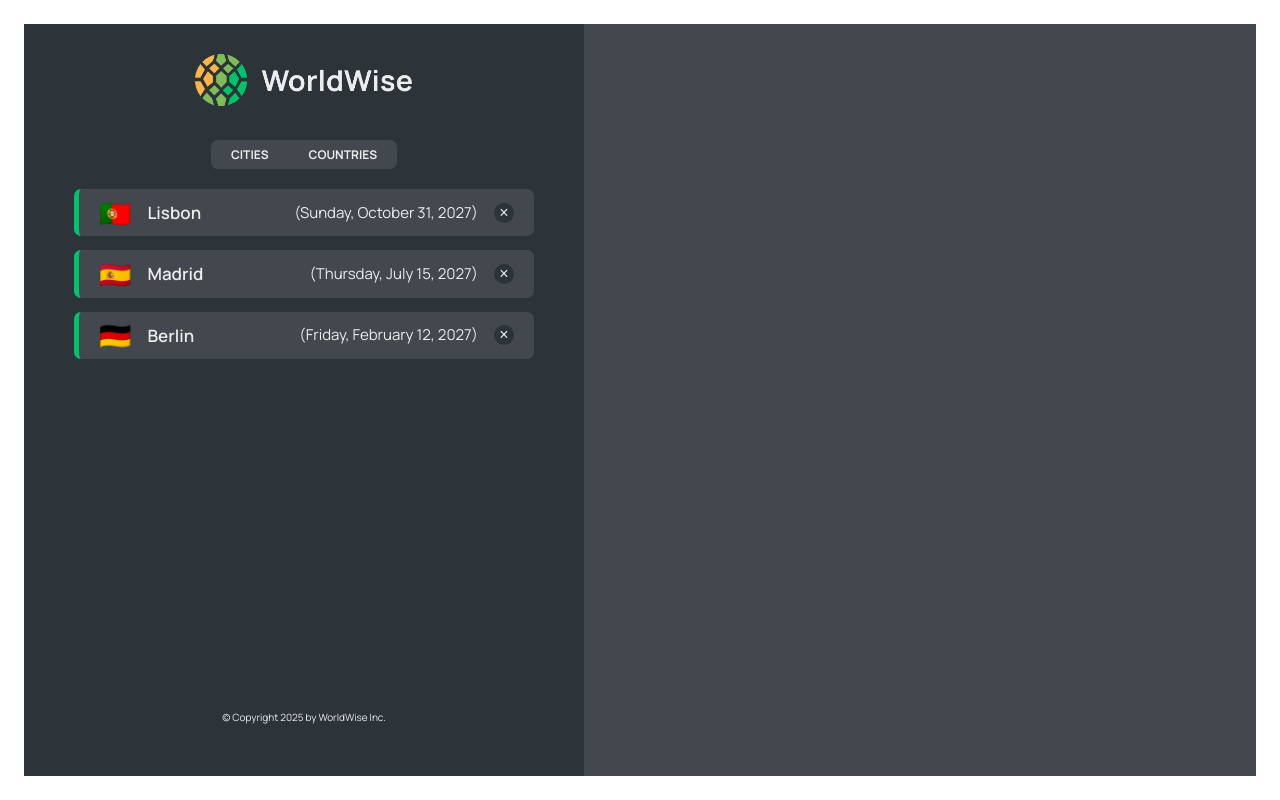
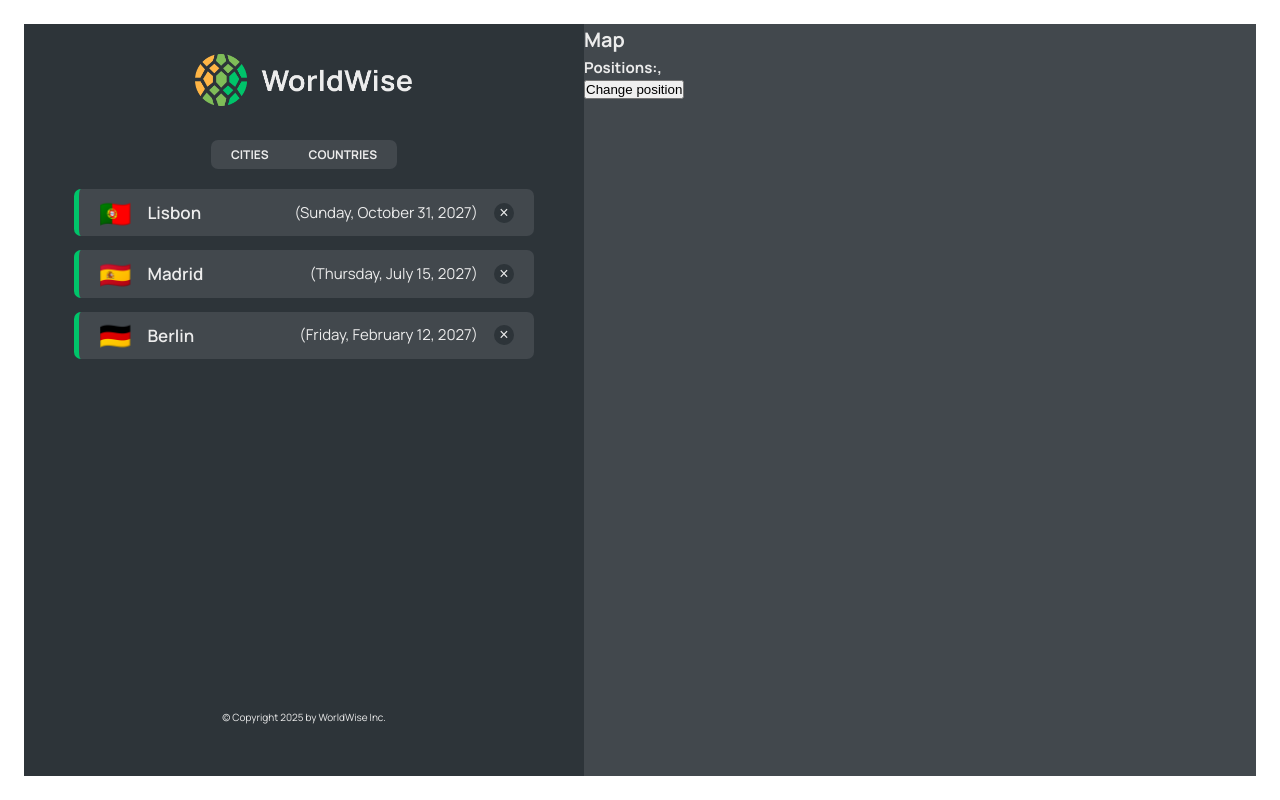
Before and after one commit to nada-khairaldin/WordWise-webApp, a React (Vite) app: page /app in a window 1280 px wide. Built offline with nearby package versions, Linux system fonts and the light colour scheme; data requests are answered from the project's data file.

Commit message:
Reading and Setting a Query String

```diff
--- a/src/components/CityItem.jsx
+++ b/src/components/CityItem.jsx
@@ -10,10 +10,14 @@
   }).format(new Date(date));
 
 function CityItem({ city }) {
-  const { cityName, emoji, date, id } = city;
+  const { cityName, emoji, date, id, position } = city;
+  console.log(position);
   return (
     <li>
-      <Link to={`${id}`} className={styles.cityItem}>
+      <Link
+        to={`${id}?lat=${position.lat}&lng=${position.lng}`}
+        className={styles.cityItem}
+      >
         <span className={styles.emoji}>{emoji}</span>
         <h3 className={styles.name}>{cityName}</h3>
         <time className={styles.date}>({formatDate(date)})</time>
--- a/src/components/Map.jsx
+++ b/src/components/Map.jsx
@@ -1,6 +1,25 @@
 import styles from "./Map.module.css";
+import { useSearchParams } from "react-router-dom";
 function Map() {
-  return <div className={styles.mapContainer}></div>;
+  const [searchParams, setSearchParams] = useSearchParams();
+
+  const lat = searchParams.get("lat");
+  const lng = searchParams.get("lng");
+  return (
+    <div className={styles.mapContainer}>
+      <h1>Map</h1>
+      <h2>
+        Positions:{lat}, {lng}
+      </h2>
+      <button
+        onClick={() => {
+          setSearchParams({ lat: 23, lng: 22 });
+        }}
+      >
+        Change position
+      </button>
+    </div>
+  );
 }
 
 export default Map;
```
